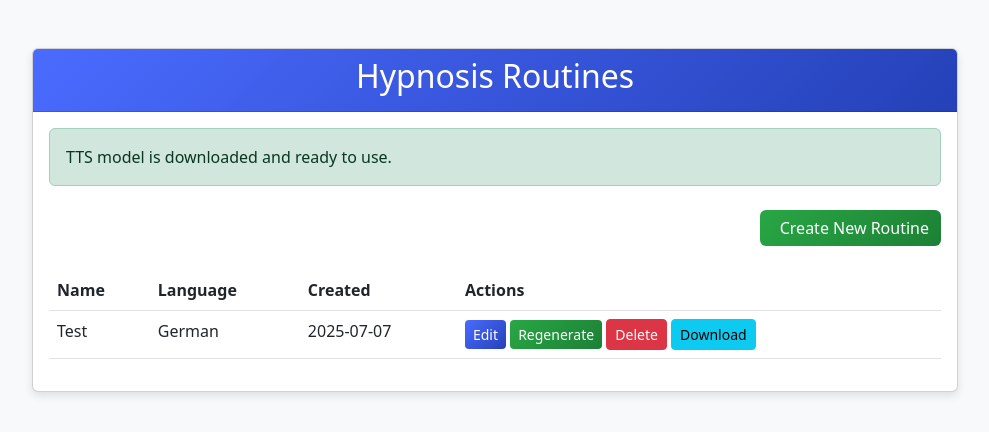
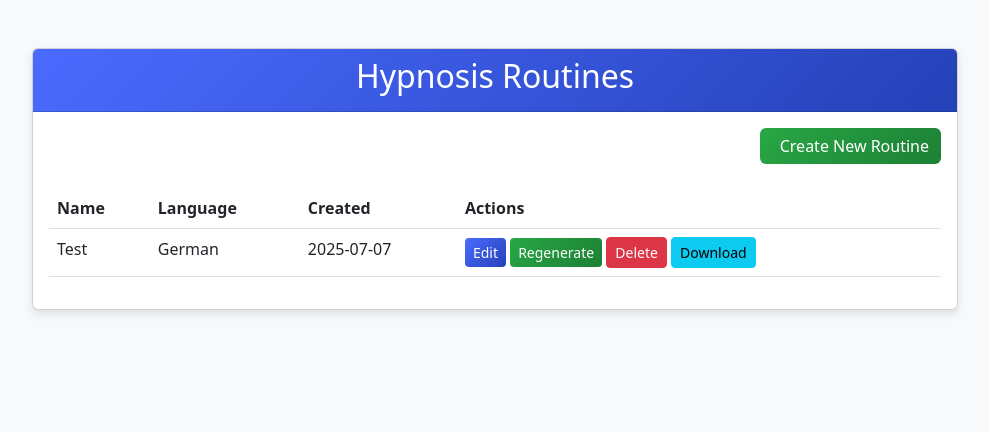
Before and after one commit to raphaelmue/hypno-ai, a Flask app: page / in a window 1280 px wide. Shown: the top 432 px of the page, without its empty margins (145-1134 px from the left). Run offline with Flask 3, Linux system fonts and the light colour scheme.

Commit message:
reverted loading model

```diff
--- a/app/routes/routes.py
+++ b/app/routes/routes.py
@@ -9,7 +9,6 @@ from app.utils import allowed_file
 from app.audio import generate_audio
 from app.models.routine import add_routine, update_routine, get_routine, list_routines, delete_routine
 from app.tasks.tasks import start_task, get_task_status
-from app.tts_model.model import get_model_status, start_model_download, is_model_downloaded
 
 
 @main_bp.route('/')
@@ -164,48 +163,3 @@ def check_task_status(task_id):
         response['error'] = task_status['error']
 
     return jsonify(response)
-
-
-@main_bp.route('/tts-model/status', methods=['GET'])
-def check_model_status():
-    """Check the status of the TTS model"""
-    model_status_data = get_model_status()
-
-    return jsonify({
-        'status': model_status_data['status'],
-        'error': model_status_data['error']
-    })
-
-
-@main_bp.route('/tts-model/download', methods=['POST'])
-def download_model():
-    """Trigger the download of the TTS model"""
-    # Check if the model is already downloaded or downloading
-    model_status_data = get_model_status()
-
-    if model_status_data['status'] == 'downloaded':
-        return jsonify({
-            'status': 'downloaded',
-            'message': 'TTS model is already downloaded'
-        })
-
-    if model_status_data['status'] == 'downloading':
-        return jsonify({
-            'status': 'downloading',
-            'message': 'TTS model download is already in progress'
-        })
-
-    # Start the model download
-    started = start_model_download()
-
-    if started:
-        return jsonify({
-            'status': 'downloading',
-            'message': 'TTS model download started'
-        })
-    else:
-        return jsonify({
-            'status': model_status_data['status'],
-            'message': 'Failed to start TTS model download',
-            'error': model_status_data['error']
-        }), 500
--- a/app/static/js/index.js
+++ b/app/static/js/index.js
@@ -1,7 +1,4 @@
 document.addEventListener('DOMContentLoaded', function() {
-    // Check TTS model status when page loads
-    checkTTSModelStatus();
-
     // Add event listeners to routine buttons
     function addRoutineButtonListeners() {
         // Regenerate routine buttons
@@ -176,120 +173,4 @@ document.addEventListener('DOMContentLoaded', function() {
 
     // Initialize by adding event listeners to routine buttons
     addRoutineButtonListeners();
-
-    // Add event listener to the download TTS model button
-    const downloadModelBtn = document.getElementById('download-tts-model-btn');
-    if (downloadModelBtn) {
-        downloadModelBtn.addEventListener('click', downloadTTSModel);
-    }
-
-    // Function to check TTS model status
-    function checkTTSModelStatus() {
-        fetch('/tts-model/status')
-            .then(response => response.json())
-            .then(data => {
-                updateTTSModelStatusUI(data);
-
-                // If the model is downloading, poll for status updates
-                if (data.status === 'downloading') {
-                    setTimeout(checkTTSModelStatus, 5000); // Check every 5 seconds
-                }
-            })
-            .catch(error => {
-                console.error('Error checking TTS model status:', error);
-                // Show error in the status container
-                const statusContainer = document.getElementById('tts-model-status-container');
-                const statusMessage = document.getElementById('tts-model-status-message');
-                if (statusContainer && statusMessage) {
-                    statusContainer.style.display = 'block';
-                    statusContainer.className = 'alert alert-danger mb-4';
-                    statusMessage.textContent = 'Error checking TTS model status. Please refresh the page.';
-                }
-            });
-    }
-
-    // Function to update the UI based on TTS model status
-    function updateTTSModelStatusUI(data) {
-        const statusContainer = document.getElementById('tts-model-status-container');
-        const statusMessage = document.getElementById('tts-model-status-message');
-        const downloadBtn = document.getElementById('download-tts-model-btn');
-
-        if (!statusContainer || !statusMessage || !downloadBtn) return;
-
-        statusContainer.style.display = 'block';
-
-        switch (data.status) {
-            case 'not_downloaded':
-                statusContainer.className = 'alert alert-warning mb-4';
-                statusMessage.textContent = 'TTS model is not downloaded. You need to download it to generate audio.';
-                downloadBtn.style.display = 'inline-block';
-                downloadBtn.disabled = false;
-                downloadBtn.textContent = 'Download TTS Model';
-                break;
-            case 'downloading':
-                statusContainer.className = 'alert alert-info mb-4';
-                statusMessage.textContent = 'TTS model is downloading. This may take several minutes...';
-                downloadBtn.style.display = 'none';
-                break;
-            case 'downloaded':
-                statusContainer.className = 'alert alert-success mb-4';
-                statusMessage.textContent = 'TTS model is downloaded and ready to use.';
-                downloadBtn.style.display = 'none';
-                break;
-            case 'failed':
-                statusContainer.className = 'alert alert-danger mb-4';
-                statusMessage.textContent = `TTS model download failed: ${data.error || 'Unknown error'}`;
-                downloadBtn.style.display = 'inline-block';
-                downloadBtn.disabled = false;
-                downloadBtn.textContent = 'Retry Download';
-                break;
-            default:
-                statusContainer.className = 'alert alert-secondary mb-4';
-                statusMessage.textContent = `TTS model status: ${data.status}`;
-                downloadBtn.style.display = 'none';
-        }
-    }
-
-    // Function to download the TTS model
-    function downloadTTSModel() {
-        const downloadBtn = document.getElementById('download-tts-model-btn');
-        if (downloadBtn) {
-            downloadBtn.disabled = true;
-            downloadBtn.textContent = 'Starting download...';
-        }
-
-        fetch('/tts-model/download', {
-            method: 'POST'
-        })
-        .then(response => response.json())
-        .then(data => {
-            if (data.status === 'downloading') {
-                // Update UI to show downloading status
-                updateTTSModelStatusUI({
-                    status: 'downloading',
-                    error: null
-                });
-
-                // Start polling for status updates
-                setTimeout(checkTTSModelStatus, 5000); // Check every 5 seconds
-            } else {
-                // Update UI with the current status
-                updateTTSModelStatusUI(data);
-            }
-        })
-        .catch(error => {
-            console.error('Error starting TTS model download:', error);
-            // Show error in the status container
-            updateTTSModelStatusUI({
-                status: 'failed',
-                error: 'Error starting download. Please try again.'
-            });
-
-            // Re-enable the download button
-            if (downloadBtn) {
-                downloadBtn.disabled = false;
-                downloadBtn.textContent = 'Retry Download';
-            }
-        });
-    }
 });
--- a/app/templates/index.html
+++ b/app/templates/index.html
@@ -16,12 +16,6 @@
                         <h2 class="text-center">Hypnosis Routines</h2>
                     </div>
                     <div class="card-body">
-                        <div id="tts-model-status-container" class="alert mb-4" style="display: none;">
-                            <span id="tts-model-status-message"></span>
-                            <button id="download-tts-model-btn" class="btn btn-sm btn-primary ms-2" style="display: none;">
-                                Download TTS Model
-                            </button>
-                        </div>
                         <div class="d-flex justify-content-end mb-4">
                             <a href="/routine/new" class="btn btn-success">
                                 <i class="bi bi-plus-circle me-2"></i> Create New Routine
--- a/app/templates/routine.html
+++ b/app/templates/routine.html
@@ -16,12 +16,6 @@
                         <h2 class="text-center">Create/Edit Hypnosis Routine</h2>
                     </div>
                     <div class="card-body">
-                        <div id="tts-model-status-container" class="alert mb-4" style="display: none;">
-                            <span id="tts-model-status-message"></span>
-                            <button id="download-tts-model-btn" class="btn btn-sm btn-primary ms-2" style="display: none;">
-                                Download TTS Model
-                            </button>
-                        </div>
                         <form id="hypnosis-form">
                             <input type="hidden" id="routine_id" name="routine_id" value="{{ routine.id if routine else '' }}">
 
--- a/app/tts_model/model.py
+++ /dev/null
@@ -1,101 +0,0 @@
-"""
-TTS model management module.
-Handles downloading, checking, and loading the TTS model.
-"""
-
-import os
-import threading
-from TTS.api import TTS
-
-# Dictionary to store model status
-# Format: {'status': 'not_downloaded|downloading|downloaded|failed', 'error': '...'}
-model_status = {
-    'status': 'not_downloaded',
-    'error': None
-}
-
-# Model information
-MODEL_NAME = "tts_models/multilingual/multi-dataset/xtts_v2"
-MODEL_TASK = "downloading TTS model"
-
-def is_model_downloaded():
-    """
-    Check if the TTS model is already downloaded.
-
-    Returns:
-        bool: True if the model is downloaded, False otherwise.
-    """
-    try:
-        # Try to initialize TTS with the model to check if it's downloaded
-        # This will raise an exception if the model is not downloaded
-        tts = TTS(MODEL_NAME, progress_bar=False)
-        return True
-    except Exception:
-        return False
-
-def get_model_status():
-    """
-    Get the current status of the TTS model.
-
-    Returns:
-        dict: A dictionary containing the model status.
-    """
-    # Update the status if the model is downloaded but status doesn't reflect it
-    if model_status['status'] != 'downloaded' and is_model_downloaded():
-        model_status['status'] = 'downloaded'
-        model_status['error'] = None
-
-    return model_status
-
-def download_model_task():
-    """
-    Background task to download the TTS model.
-    """
-    try:
-        # Update model status to downloading
-        model_status['status'] = 'downloading'
-        model_status['error'] = None
-
-        # Download the model
-        tts = TTS(MODEL_NAME)
-
-        # Update model status to downloaded
-        model_status['status'] = 'downloaded'
-    except Exception as e:
-        # Update model status to failed with error message
-        model_status['status'] = 'failed'
-        model_status['error'] = str(e)
-
-def start_model_download():
-    """
-    Start downloading the TTS model in a background thread.
-
-    Returns:
-        bool: True if the download was started, False if it's already downloaded or downloading.
-    """
-    current_status = get_model_status()
-
-    # Don't start download if it's already downloaded or downloading
-    if current_status['status'] in ['downloaded', 'downloading']:
-        return False
-
-    # Start the download in a background thread
-    thread = threading.Thread(target=download_model_task)
-    thread.daemon = True  # Thread will exit when the main program exits
-    thread.start()
-
-    return True
-
-def get_tts_model():
-    """
-    Get the TTS model instance. If the model is not downloaded, it will return None.
-
-    Returns:
-        TTS or None: The TTS model instance if downloaded, None otherwise.
-    """
-    if get_model_status()['status'] == 'downloaded':
-        try:
-            return TTS(MODEL_NAME)
-        except Exception:
-            return None
-    return None
```
Also changed, not shown: app/__init__.py (+0 -15 lines), app/audio/audio.py (+3 -10 lines), app/static/js/routine.js (+0 -145 lines), app/tts_model/__init__.py (deleted).
